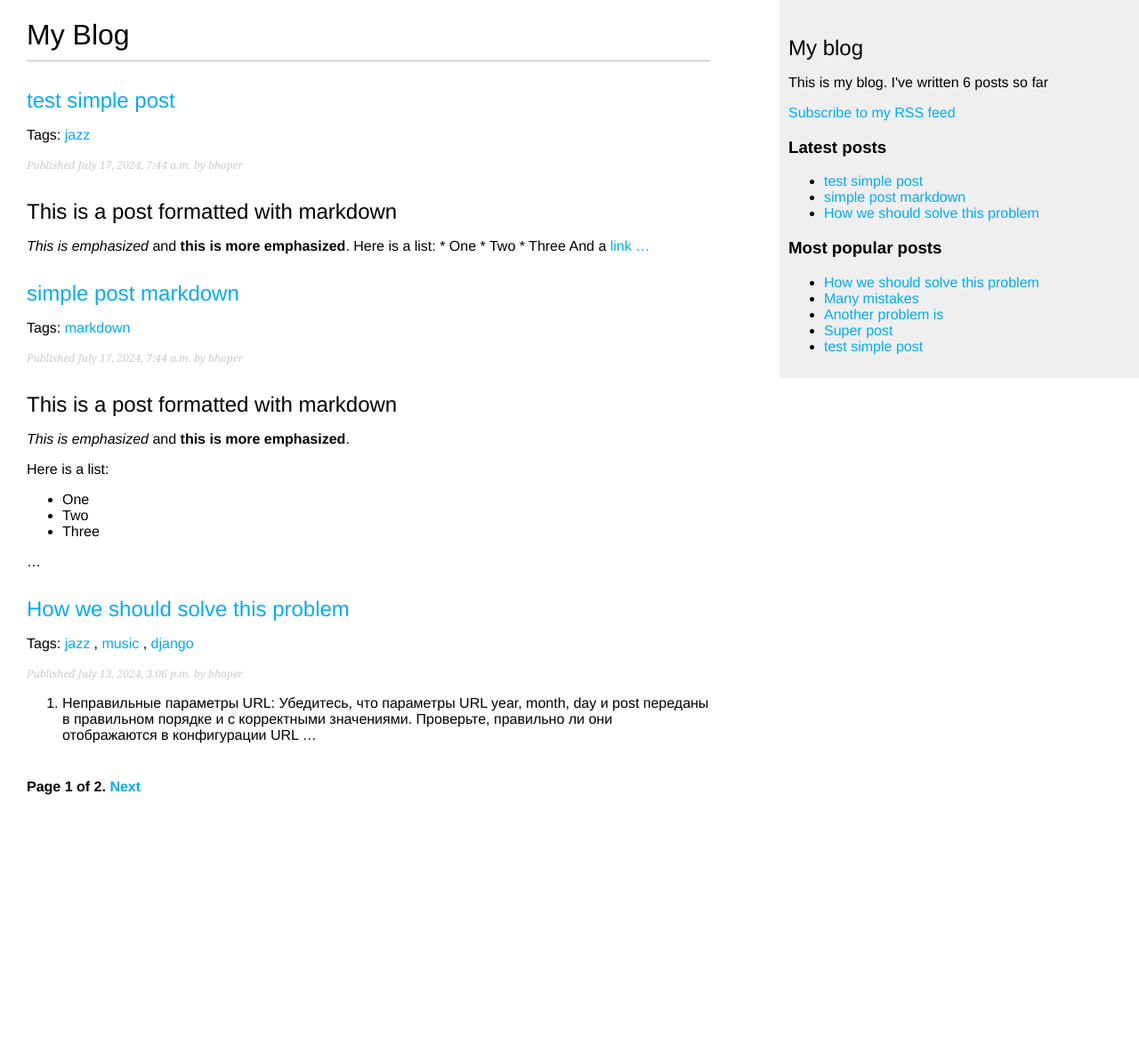
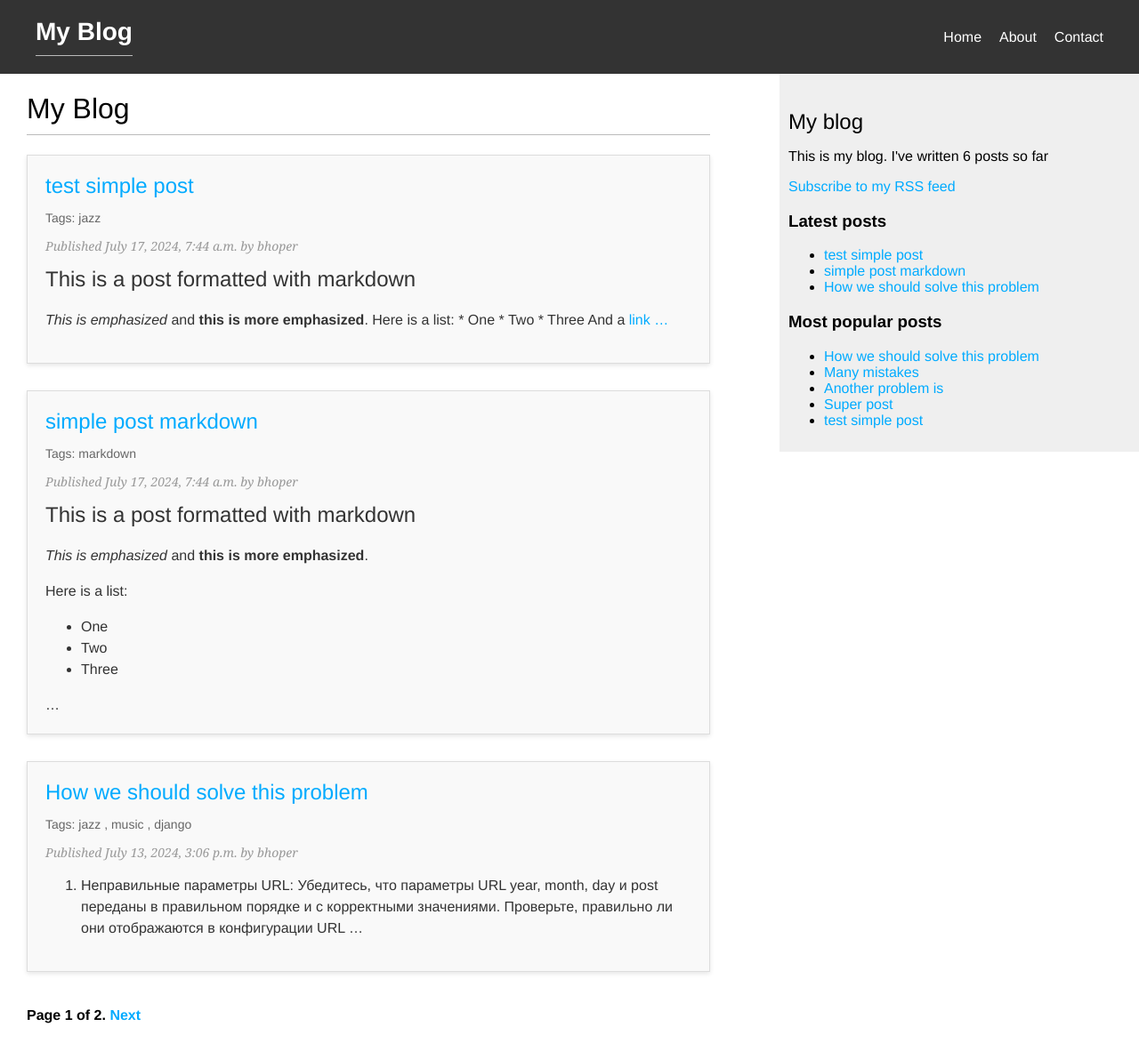
Before and after one commit to bHopEr1337/Django_blog, a Django app: page /blog/ in a window 1280 px wide. Shown: the whole page at 89% size. Before the commit the page ends 894 px from the top, so only its background shows below. Run offline with Django 5.2, Linux system fonts and the light colour scheme; data comes from the database, SQL or seed files in the repository; parts of the project's set-up code (start-up, migrations or seed data) failed here and were passed over.

Commit message:
test style, in future it will be change

```diff
--- a/mysite/blog/static/css/blog.css
+++ b/mysite/blog/static/css/blog.css
@@ -1,3 +1,4 @@
+
 body {
     margin:0;
     padding:0;
@@ -90,3 +91,144 @@ input[type=submit] {
     font-size:12px;
     color:#666;
 }
+
+
+
+/* Стили для шапки */
+header {
+  background-color: #333;
+  padding: 20px 0;
+}
+
+.header-content {
+  max-width: 1200px;
+  margin: 0 auto;
+  display: flex;
+  justify-content: space-between;
+  align-items: center;
+}
+
+header h1 {
+  margin: 0;
+  font-size: 28px;
+  font-weight: bold;
+}
+
+header h1 a {
+  color: #fff;
+}
+
+header nav ul {
+  list-style-type: none;
+  margin: 0;
+  padding: 0;
+  display: flex;
+}
+
+header nav li {
+  margin-left: 20px;
+}
+
+header nav a {
+  color: #fff;
+  font-size: 16px;
+}
+
+header nav a:hover {
+  color: #ccc;
+}
+
+
+
+/* Стили для постов */
+.post {
+  border: 1px solid #ddd;
+  padding: 20px;
+  margin-bottom: 30px;
+  background-color: #f9f9f9;
+  box-shadow: 0 2px 5px rgba(0, 0, 0, 0.1);
+}
+
+.post h2 {
+  margin-top: 0;
+  font-size: 24px;
+}
+
+.post .tags {
+  font-size: 14px;
+  color: #666;
+  margin-bottom: 10px;
+}
+
+.post .tags a {
+  color: #666;
+  text-decoration: none;
+}
+
+.post .tags a:hover {
+  color: #333;
+}
+
+.post .date {
+  font-size: 14px;
+  color: #999;
+  margin-bottom: 10px;
+}
+
+.post .body {
+  font-size: 16px;
+  line-height: 1.5;
+  color: #333;
+}
+
+
+.post-container {
+  border: 1px solid #ccc;
+  padding: 20px;
+  margin-bottom: 20px;
+}
+
+.share-container {
+  border: 1px solid #ccc;
+  padding: 20px;
+  margin-bottom: 20px;
+  border-top: none;
+}
+
+.similar-posts {
+  border: 1px solid #ccc;
+  padding: 20px;
+  margin-bottom: 20px;
+}
+
+.comments {
+  border: 1px solid #ccc;
+  padding: 20px;
+  margin-bottom: 20px;
+}
+
+.comment {
+  border: 1px solid #ddd;
+  padding: 10px;
+  margin-bottom: 10px;
+}
+
+.info {
+  font-style: italic;
+  color: #666;
+}
+
+.comments {
+  border: 1px solid #ccc;
+  padding: 20px;
+  margin-top: 20px;
+}
+
+.comment {
+  border-bottom: 1px solid #ddd;
+  padding: 10px 0;
+}
+
+.comment:last-child {
+  border-bottom: none;
+}
--- a/mysite/blog/templates/blog/base.html
+++ b/mysite/blog/templates/blog/base.html
@@ -7,6 +7,20 @@
   <link href="{% static "css/blog.css" %}" rel="stylesheet">
 </head>
 <body>
+
+  <header>
+      <div class="header-content">
+        <h1><a href="/">My Blog</a></h1>
+        <nav>
+          <ul>
+            <li><a href="#">Home</a></li>
+            <li><a href="#">About</a></li>
+            <li><a href="#">Contact</a></li>
+          </ul>
+        </nav>
+      </div>
+    </header>
+
   <div id="content">
     {% block content %}
     {% endblock %}
--- a/mysite/blog/templates/blog/post/includes/comment_form.html
+++ b/mysite/blog/templates/blog/post/includes/comment_form.html
@@ -1,7 +1,7 @@
 
 
 <h2>Add a new comment</h2>
-<form action="{% url "blog:post_comment" post.id %}" method="post">
+<form action="{% url "blog:post_comment" post.id %}" method="post" class="comment-form">
 {{ form.as_p }}
 {% csrf_token %}
 <p><input type="submit" value="Add comment"></p>
--- a/mysite/blog/templates/blog/post/list.html
+++ b/mysite/blog/templates/blog/post/list.html
@@ -9,6 +9,7 @@
     <h2>Posts tagged with "{{ tag.name }}"</h2>
   {% endif %}
   {% for post in posts %}
+    <div class="post">
       <h2>
         <a href="{{ post.get_absolute_url }}">
           {{ post.title }}
@@ -26,7 +27,10 @@
       <p class="date">
         Published {{ post.publish }} by {{ post.author }}
       </p>
+      <div class="body">
         {{ post.body|markdown|truncatewords_html:30 }}
+      </div>
+    </div>
   {% endfor %}
   {% include "pagination.html" with page=posts %}
 {% endblock %}
```
Also changed, not shown: mysite/blog/templates/blog/post/detail.html (+17 -8 lines). Lines whose indentation alone changed are shown as unchanged.
